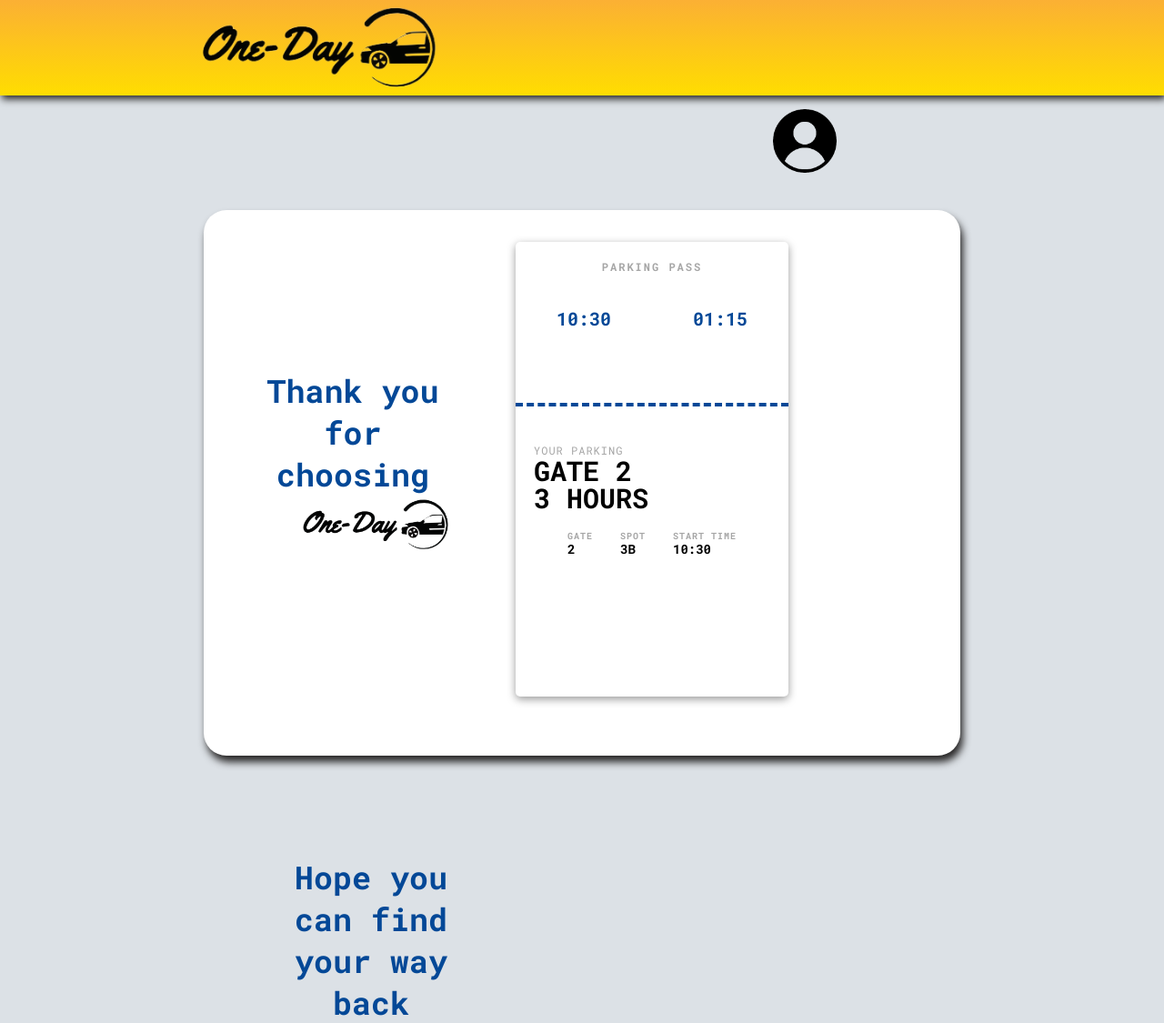
After one commit to jaierg/ParkingServices, a PHP site: page /Reciept.html in a window 1280 px wide. The commit adds this page. Shown: the whole page at 91% size. Run offline with PHP 8.4, Linux system fonts and the light colour scheme.

Commit message:
updated reciept

```diff
--- /dev/null
+++ b/Reciept.html
@@ -0,0 +1,81 @@
+<!DOCTYPE html>
+<html lang="en">
+<head>
+    <meta charset="UTF-8">
+    <meta http-equiv="X-UA-Compatible" content="IE=edge">
+    <meta name="viewport" content="width=device-width, initial-scale=1.0">
+    <link rel="stylesheet" href="styles.css">
+    <title>Receipt</title>
+</head>
+
+    <body class="recieptbg">
+        <div class="headerBar">
+            <img src="img/logo.png" alt="">
+            <a href="./Profile.html">
+              <img src="img/user.png" class="user" alt="">
+            </a>
+        </div>
+        <br><br><br><br><br><br>
+        <div class="reciept">
+            <div class="thanks">
+                <p>Thank you for choosing <br> <img src="img/logo.png" alt="">
+                </p>
+
+            </div>
+
+            <div id="bp">
+
+                <!-- Header -->
+                <div class="header">
+                  <span>Parking Pass</span>
+                </div>
+
+                <div class="airports">
+                  <div class="from">
+                    <!-- <span>BCA</span> -->
+                    <span class="date">10:30</span>
+                  </div>
+                  <div class="to">
+
+                    <span class="date">01:15</span>
+                  </div>
+                </div>
+
+                <div class="info">
+                  <div class="your-trip">
+                    <span class="title">Your Parking</span>
+                    <span class="from">GATE 2</span>
+                    <span class="to">3 HOURS</span>
+                  </div>
+
+                  <div class="details">
+                    <div>
+                      <span class="title">Gate</span>
+                      <span class="gate">2</span>
+                    </div>
+                    <div>
+                      <span class="title">SPOT</span>
+                      <span class="seat">3B</span>
+                    </div>
+                    <div>
+                      <span class="title">Start Time</span>
+                      <span class="board-at">10:30</span>
+                    </div>
+
+                  </div>
+                </div>
+                <!-- /Info -->
+
+
+              </div>
+
+
+
+              <div class="thanks2">
+                <p>Hope you can find your way back  <br>
+                </p>
+
+            </div>
+        </div>
+    </body>
+</html>
--- a/styles.css
+++ b/styles.css
@@ -882,12 +882,17 @@ background-color: #EEF9F9;
 
   .from {
     width: 50%;
+    /* float: left; */
   }
 
   .to {
+    /* float: left; */
     width: 50%;
   }
-
+  .to img{
+    float: left;
+    width: 50px;
+  }
   #bp .airports i {
     position: relative;
     top: 35px;
@@ -1055,14 +1060,14 @@ span .city{
   padding-top: 25px;
 }
 .itemImg{
-  width: 10%;
+  width: 15%;
   margin-top: 20px;
-  padding-left: 5px;
+  padding-left: 25px;
   float: left;
   animation: slideLeft 1.3s ease-in-out;
 }
 .previous{
-  width: 79%;
+  width: 70%;
   height: 100%;
   float: left;
 }
@@ -1084,7 +1089,7 @@ span .city{
   opacity: .85;
 }
 .depArr{
-  width: 50%;
+  width: 55%;
   margin: 0 auto;
 }
 .paidAmount{
```
Also changed, not shown: Payment.html (+1 -8 lines).
